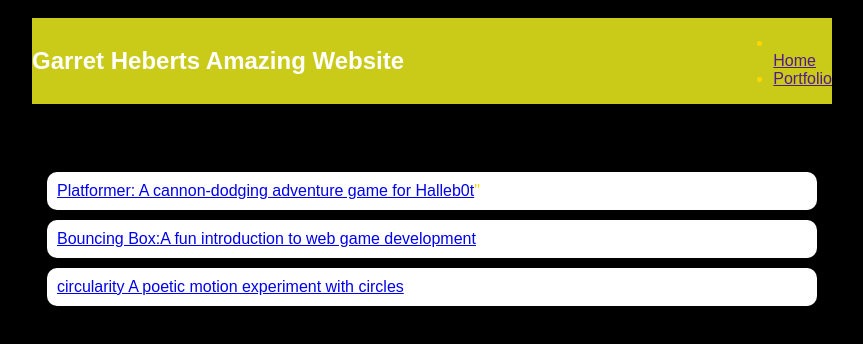
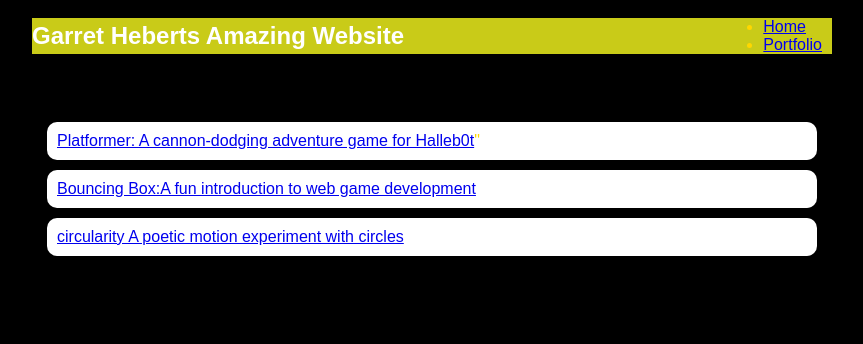
Before and after one commit to garrethebert/garrethebert.github.io, a plain HTML site: page portfolio.html in a window 1280 px wide. Shown: the whole page, without its empty margins (208-1071 px from the left). Drawn offline with Linux system fonts and the light colour scheme.

```diff
--- a/portfolio.html
+++ b/portfolio.html
@@ -9,13 +9,13 @@
         <div id="all-contents">
 <nav>
 <h1>Garret Heberts Amazing Website</h1>
-<ul id=""nav-ul">
-<li class=""nav-li"></li>
-<a href=""index.html">Home</a>
+<ul id="nav-ul">
+<li class="nav-li">
+<a href="index.html">Home</a>
 </li>
-<li class=""nav-li">
+<li class="nav-li">
 <a
-href=""portfolio.html">Portfolio</a>
+href="portfolio.html">Portfolio</a>
 </li>
 </ul>
 </nav>
```
